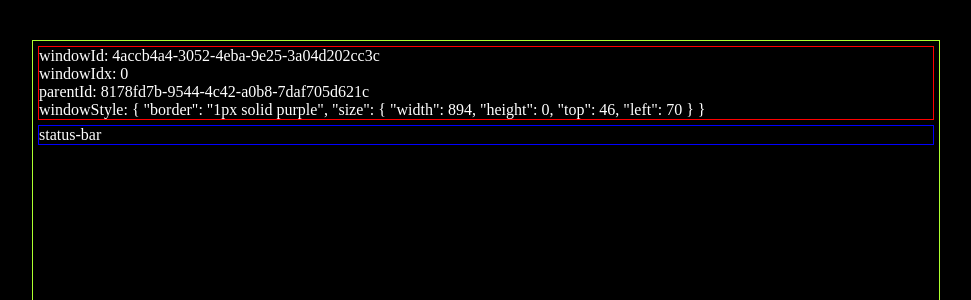
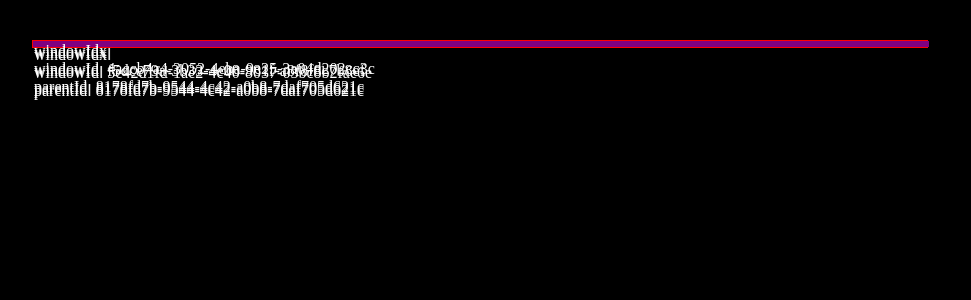
Before and after one commit to colanzio5/web-mux, a Vue app: page / in a window 1280 px wide. Shown: the top 300 px of the page, without its empty margins (32-1003 px from the left). Built offline with nearby package versions, Linux system fonts and the light colour scheme; a web font is replaced by a local one.

Commit message:
simplified mvp, working single direction splits

```diff
--- a/src/App.vue
+++ b/src/App.vue
@@ -1,14 +1,14 @@
 <template>
-  <div class="simple-web-mux"><SimpleWebMux /></div>
+  <div class="simple-web-mux"><MuxComponent /></div>
 </template>
 
 <script lang="ts">
 import { Component, Vue } from "vue-property-decorator";
-import SimpleWebMux from "@/views/SimpleWebMux.vue";
-
+import { WebMux } from "@/lib/WebMux.lib";
+import MuxComponent from "@/components/MuxComponent.vue";
 @Component({
   components: {
-    SimpleWebMux
+    MuxComponent
   }
 })
 export default class App extends Vue {}
--- a/src/components/MuxComponent.vue
+++ b/src/components/MuxComponent.vue
@@ -1,25 +1,23 @@
 <template>
-  <div class="mux-component">
-    <!-- show the root container of the webmux
-    class we inject into the component -->
-    <div ref="root" class="root">
+  <div ref="container" class="root">
     <div v-if="isRootElementMounted()">
       <div
-          v-for="child of this.webMux.root.containerChildren"
+        v-for="(child, index) in this.webMux.root.containerChildren"
         :key="child.id"
       >
         <MuxContainerComponent
           v-if="isMuxContainer(child)"
           :webMuxContainer="child"
+          :containerIdx="index"
         />
-          <MuxWindowComponent v-if="isMuxWindow(child)" :webMuxWindow="child" />
+        <MuxWindowComponent
+          v-if="isMuxWindow(child)"
+          :webMuxWindow="child"
+          :windowIdx="index"
+        />
         <div v-else>Something Went Wrong...</div>
       </div>
     </div>
-    </div>
-    <!-- tmux like status bar (window selection,
-    links to visual configuration for component? ) -->
-    <div class="status-bar">status-bar</div>
   </div>
 </template>
 
@@ -35,10 +33,6 @@ import { isMuxContainer } from "@/lib/MuxContainer.lib";
   components: {
     MuxWindowComponent,
     MuxContainerComponent
-  },
-  props: {
-    resizeCallback: Function,
-    keydownCallback: Function
   },
   // alias these lib helper functions onto vue vm
   methods: {
@@ -58,22 +52,18 @@ export default class MuxComponent extends Vue {
 
   mounted() {
     // create the instance of the webmux class
-    const rootContainerRef = this.$refs.root as Element;
+    const rootContainerRef = this.$refs.container as Element;
     // todo: make a helper function that takes the root element and mounts it, use constructor before root is created
     this.webMux = new WebMux(rootContainerRef);
-    // overload the default behavior if props are given
-    this.$props.resizeCallback &&
-      window.addEventListener("resize", this.$props.resizeCallback);
-    this.$props.keydownCallback &&
-      window.addEventListener("keydown", this.$props.keydownCallback);
+    // todo: overload the default behavior only if props are given
+    window.addEventListener("resize", this.resizeCallback);
+    window.addEventListener("keydown", this.keydownCallback);
   }
 
   destroyed() {
     // remove the given props/listeners if props are given
-    this.$props.resizeCallback &&
-      window.removeEventListener("resize", this.$props.resizeCallback);
-    this.$props.keydownCallback &&
-      window.removeEventListener("keydown", this.$props.keydownCallback);
+    window.removeEventListener("resize", this.resizeCallback);
+    window.removeEventListener("keydown", this.keydownCallback);
   }
 
   // helper function to determine if root element
@@ -83,29 +73,35 @@ export default class MuxComponent extends Vue {
       this.webMux && this.webMux.root && this.webMux.root.containerChildren
     );
   }
+
+  resizeCallback() {
+    this.webMux.root.resizeContainer(this.$refs.container as Element);
+  }
+
+  // todo: overload starting height and width
+  // todo: add additional callback to resize events
+  // example of overwriting the components
+  // keyboard behavior
+  // ! this should be a key value object
+  keydownCallback(event: KeyboardEvent) {
+    // key codes (https://keycode.info/)
+    // prevent default - https://github.com/iFgR/vue-shortkey/issues/71
+    if (event.ctrlKey || event.metaKey) {
+      switch (event.which || event.keyCode) {
+        default:
+          break;
+      }
+    }
+  }
 }
 </script>
 
 <style lang="scss" scoped>
-.mux-component {
-  border: 1px solid greenyellow;
-  height: 100%;
-  width: 100%;
-  padding: 5px;
-  // ensure that the root and status bar are
-  // layed out correctly
-  display: flex;
-  flex-direction: column;
-}
 
 .root {
   border: 1px solid red;
-  height: fill;
+  height: stretch;
+  width: stretch;
 }
 
-.status-bar {
-  border: 1px solid blue;
-  margin-top: 5px;
-  height: max-content;
-}
 </style>
--- a/src/components/MuxContainerComponent.vue
+++ b/src/components/MuxContainerComponent.vue
@@ -1,9 +1,20 @@
 <template>
-  <div class="container" v-bind:style="this.$props.webMuxContainer.get">
+  <div class="container" ref="container" :style="getContainerStyle()">
     <!-- display all the container children [either other mux containers or mux windows] -->
-    <div v-for="child of this.$props.containerChildren" :key="child.id">
-        <MuxContainerComponent v-if="isMuxContainer(child)" :webMuxContainer="child" />
-        <MuxWindowComponent v-if="isMuxWindow(child)" :webMuxWindow="child" />
+    <div
+      v-for="(child, index) in this.$props.webMuxContainer.containerChildren"
+      :key="child.id"
+    >
+      <MuxContainerComponent
+        v-if="isMuxContainer(child)"
+        :webMuxContainer="child"
+        :containerIdx="index"
+      />
+      <MuxWindowComponent
+        v-if="isMuxWindow(child)"
+        :webMuxWindow="child"
+        :windowIdx="index"
+      />
       <div v-else>Something Went Wrong...</div>
     </div>
   </div>
@@ -24,13 +35,12 @@ import { MuxContainer, isMuxContainer } from "@/lib/MuxContainer.lib";
   },
   props: {
     webMuxContainer: Object,
-    resizeCallback: Function,
-    keydownCallback: Function
+    containerIdx: Number,
   },
   // alias these helper functions onto vue vm
   methods: {
     isMuxContainer: isMuxContainer,
-    isMuxWindow: isMuxWindow,
+    isMuxWindow: isMuxWindow
   }
 })
 export default class MuxComponent extends Vue {
@@ -38,7 +48,24 @@ export default class MuxComponent extends Vue {
   selectedWindow!: MuxWindow;
 
   mounted() {
-    console.log("MuxContainerComponent", this.$props.webMuxContainer)
+    window.addEventListener("resize", this.$props.resizeCallback);
+    window.addEventListener("keydown", this.$props.keydownCallback);
+  }
+  destroyed() {
+    // remove the given props/listeners if props are given
+    window.removeEventListener("resize", this.$props.resizeCallback);
+    window.removeEventListener("keydown", this.$props.keydownCallback);
+  }
+
+  resizeCallback() {
+    this.webMux.root.resizeContainer(this.$refs.container as Element);
+  }
+
+  getContainerStyle() {
+    const style = this.$props.webMuxContainer.getContainerStyle(
+      this.$props.containerIdx
+    );
+    return style;
   }
 }
 </script>
--- a/src/components/MuxWindowComponent.vue
+++ b/src/components/MuxWindowComponent.vue
@@ -1,11 +1,9 @@
 <template>
-  <div v-bind:style="this.$props.webMuxWindow.getWindowStyle">
-    <div>
-      windowId: {{ this.$props.webMuxWindow.windowId }} <br />
-      windowIdx: {{ this.$props.webMuxWindow.windowIdx }} <br>
-      parentId: {{ this.$props.webMuxWindow.parentContainer.containerId || "NONE" }} <br>
-      windowStyle: {{ this.$props.webMuxWindow.getWindowStyle() }}
-    </div>
+  <div :style="this.$props.webMuxWindow.getWindowStyle(this.$props.windowIdx)">
+    windowIdx: {{ this.$props.webMuxWindow.windowIdx }} <br />
+    windowId: {{ this.$props.webMuxWindow.windowId }} <br />
+    parentId:
+    {{ this.$props.webMuxWindow.parentContainer.containerId || "NONE" }}
   </div>
 </template>
 
@@ -17,6 +15,7 @@ import { MuxContainer, isMuxContainer } from "@/lib/MuxContainer.lib";
 @Component({
   props: {
     webMuxWindow: Object,
+    windowIdx: Number,
     resizeCallback: Function,
     keydownCallback: Function
   },
@@ -26,9 +25,5 @@ import { MuxContainer, isMuxContainer } from "@/lib/MuxContainer.lib";
     isMuxWindow: isMuxWindow
   }
 })
-export default class MuxWindowComponent extends Vue {
-  mounted() {
-    console.log("MuxWindowComponent", this.$props.webMuxWindow);
-  }
-}
+export default class MuxWindowComponent extends Vue {}
 </script>
--- a/src/lib/MuxContainer.lib.ts
+++ b/src/lib/MuxContainer.lib.ts
@@ -22,23 +22,23 @@ export class MuxContainer {
 
   // container tree properties
   containerId: string; // uuid
-  containerIdx: number; // position
-  direction: ContainerDirectionEnum = ContainerDirectionEnum.UNSPECIFIED;
+  direction: ContainerDirectionEnum = ContainerDirectionEnum.VERTICAL;
   containerChildren: MuxContainerChild[] = [];
 
-  constructor(parentMux: WebMux, containerRef: Element, containerIdx: number) {
+  constructor(parentMux: WebMux, containerRef: Element) {
     // create a refrence to the root webmux instance
     this.parentMux = parentMux;
     // unique id and position in row or column
     this.containerId = uuid();
-    this.containerIdx = containerIdx;
     // set the container size
     this.containerLeftOffset = containerRef.getBoundingClientRect().left;
     this.containerTopOffset = containerRef.getBoundingClientRect().top;
     this.containerWidth = containerRef.clientWidth;
     this.containerHeight = containerRef.clientHeight;
     // create one mux window by default
-    this.containerChildren.push(new MuxWindow(this, 0));
+    this.containerChildren.push(new MuxWindow(this));
+    this.containerChildren.push(new MuxWindow(this));
+    this.containerChildren.push(new MuxWindow(this));
   }
 
   getNumberContainerItems(): number {
@@ -60,30 +60,29 @@ export class MuxContainer {
     throw new Error("Not Implemented!");
   }
 
-  getContainerStyle() {
+  getContainerStyle(containerChildIdx: number) {
     const numberContainerItems = this.getNumberContainerItems();
     switch (this.direction) {
       case ContainerDirectionEnum.UNSPECIFIED:
         return {
-          width: this.containerWidth,
-          height: this.containerHeight,
-          top: this.containerTopOffset,
-          left: this.containerLeftOffset
+          width: (this.containerWidth) + "px",
+          height: (this.containerHeight) + "px",
+          top: (this.containerTopOffset) + "px",
+          left: (this.containerLeftOffset) + "px"
         };
       case ContainerDirectionEnum.VERTICAL:
         return {
-          width: this.containerWidth,
-          height: this.containerHeight / numberContainerItems,
-          top:
-            (this.containerHeight / numberContainerItems) * this.containerIdx,
-          left: this.containerLeftOffset
+          width: (this.containerWidth) + "px",
+          height: (this.containerHeight / numberContainerItems) + "px",
+          top: ((this.containerHeight / numberContainerItems) * containerChildIdx) + "px",
+          left: (this.containerLeftOffset) + "px"
         };
       case ContainerDirectionEnum.HORIZONTAL:
         return {
-          width: this.containerWidth / numberContainerItems,
-          height: this.containerHeight,
-          top: this.containerTopOffset,
-          left: (this.containerWidth / numberContainerItems) * this.containerIdx
+          width: (this.containerWidth / numberContainerItems) + "px",
+          height: (this.containerHeight) + "px",
+          top: (this.containerTopOffset) + "px",
+          left: ((this.containerWidth / numberContainerItems) * containerChildIdx) + "px"
         };
       default:
         throw new Error(
@@ -97,7 +96,6 @@ export class MuxContainer {
 export function isMuxContainer(
   objectToCheck: unknown
 ): objectToCheck is MuxContainer {
-  console.log("isMuxContainer", objectToCheck);
   return (objectToCheck as MuxContainer).containerId !== undefined;
 }
 
--- a/src/lib/MuxWindow.lib.ts
+++ b/src/lib/MuxWindow.lib.ts
@@ -3,23 +3,22 @@ import { v4 as uuid } from "uuid";
 
 export class MuxWindow {
   windowId: string;
-  windowIdx: number;
   direction!: ContainerDirectionEnum;
   parentContainer: MuxContainer;
 
-  constructor(parentContainer: MuxContainer, windowIdx: number) {
+  constructor(parentContainer: MuxContainer) {
     this.parentContainer = parentContainer;
     this.windowId = uuid();
-    this.windowIdx = windowIdx;
   }
 
-  getWindowStyle() {
+  getWindowStyle(containerChildIdx: number) {
     return {
       border:
         this.parentContainer.parentMux.selectedWindowId === this.windowId
           ? "1px solid red"
           : "1px solid purple",
-      size: this.parentContainer.getContainerStyle()
+      // inherit size paramaters from parent container
+      ...this.parentContainer.getContainerStyle(containerChildIdx)
     };
   }
 }
@@ -28,6 +27,5 @@ export class MuxWindow {
 export function isMuxWindow(
   objectToCheck: unknown
 ): objectToCheck is MuxWindow {
-  console.log("isMuxWindow", objectToCheck);
   return (objectToCheck as MuxWindow).windowId !== undefined;
 }
--- a/src/lib/WebMux.lib.ts
+++ b/src/lib/WebMux.lib.ts
@@ -7,7 +7,7 @@ export class WebMux {
   // component level constructor
   // [i.e. called after root element has been created]
   constructor(rootContainerRef: Element) {
-    this.root = new MuxContainer(this, rootContainerRef, 0);
+    this.root = new MuxContainer(this, rootContainerRef);
   }
 
   // make selected windows smaller in width
--- a/src/views/SimpleWebMux.vue
+++ /dev/null
@@ -1,32 +0,0 @@
-<template>
-  <MuxComponent :keydownCallback="keydownCallback" />
-</template>
-
-<script lang="ts">
-import { Component, Vue } from "vue-property-decorator";
-import { WebMux } from "@/lib/WebMux.lib";
-import MuxComponent from "@/components/MuxComponent.vue";
-
-@Component({
-  components: {
-    MuxComponent
-  }
-})
-export default class SimpleWebMux extends Vue {
-  // todo: overload starting height and width
-  // todo: add additional callback to resize events
-  // example of overwriting the components
-  // keyboard behavior
-  // ! this should be a key value object
-  keydownCallback(event: KeyboardEvent) {
-    // key codes (https://keycode.info/)
-    // prevent default - https://github.com/iFgR/vue-shortkey/issues/71
-    if (event.ctrlKey || event.metaKey) {
-      switch (event.which || event.keyCode) {
-        default:
-          break;
-      }
-    }
-  }
-}
-</script>
```
Lines whose indentation alone changed are shown as unchanged.
